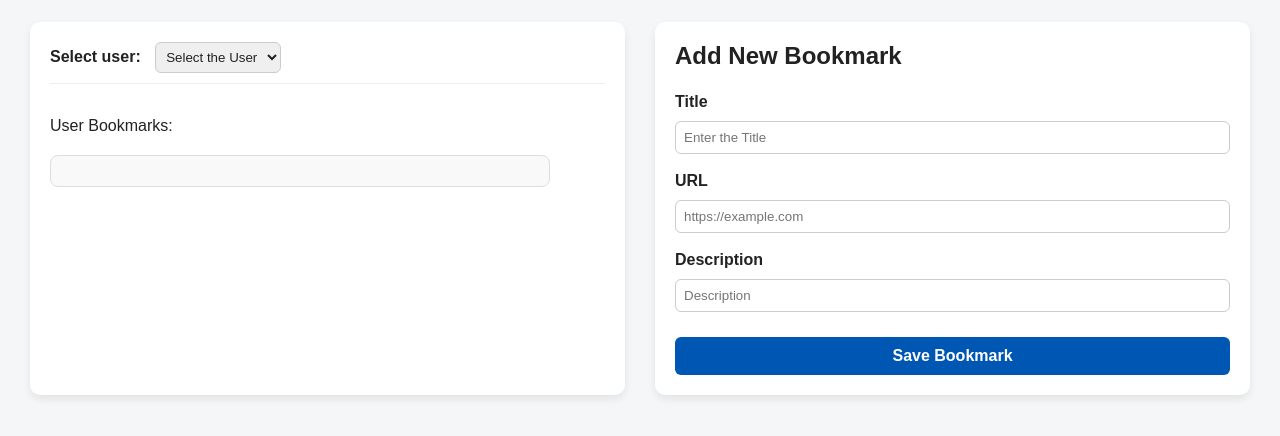
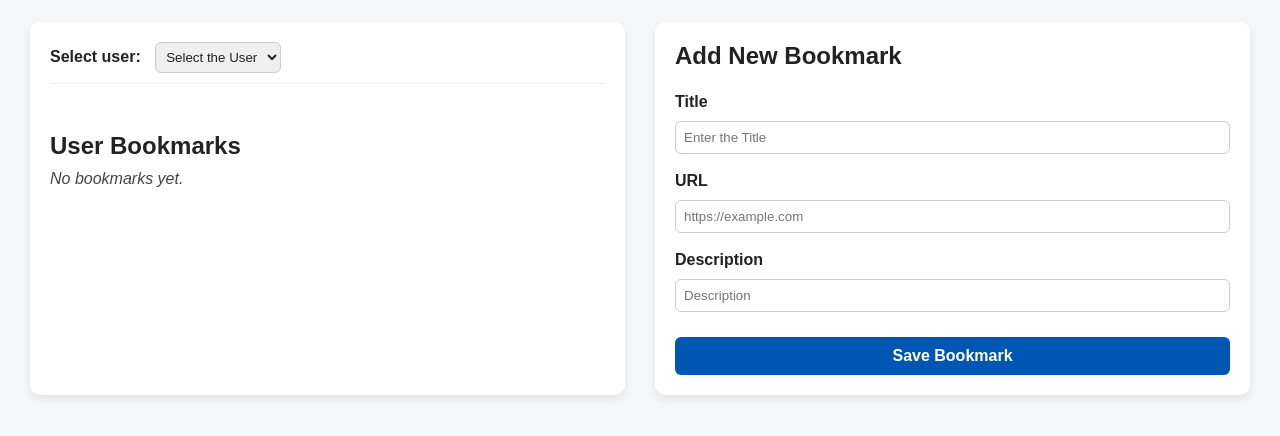
Before and after one commit to Farah-Stu/Checkpoint-Shared-Bookmark, a website with bundled scripts: page index.html in a window 1280 px wide. Shown: the part 70-506 px from the top of the page. Built offline with nearby package versions, Linux system fonts and the light colour scheme.

Commit message:
updated line in display bookmark

```diff
--- a/index.html
+++ b/index.html
@@ -20,9 +20,8 @@
             </select>
           </div>
           <br />
-          <p>User Bookmarks:</p>
-                <div id="bookmarks-container"  class="bookmark-card" >
-      </div>
+          <h2>User Bookmarks</h2>
+          <p class="empty-text">No bookmarks yet.</p>
         </div>
 
         <form id="book-form">
--- a/script.js
+++ b/script.js
@@ -90,7 +90,8 @@ if (typeof window !== "undefined") {
 function displayBookmarks(userId) {
   const bookmarkList = document.querySelector(".bookmark-list");
   const emptyText = bookmarkList.querySelector(".empty-text");
-
+console.log(bookmarkList);
+console.log(emptyText);
   // Clear previous bookmarks FIRST
   bookmarkList
     .querySelectorAll(".bookmark-item")
```
